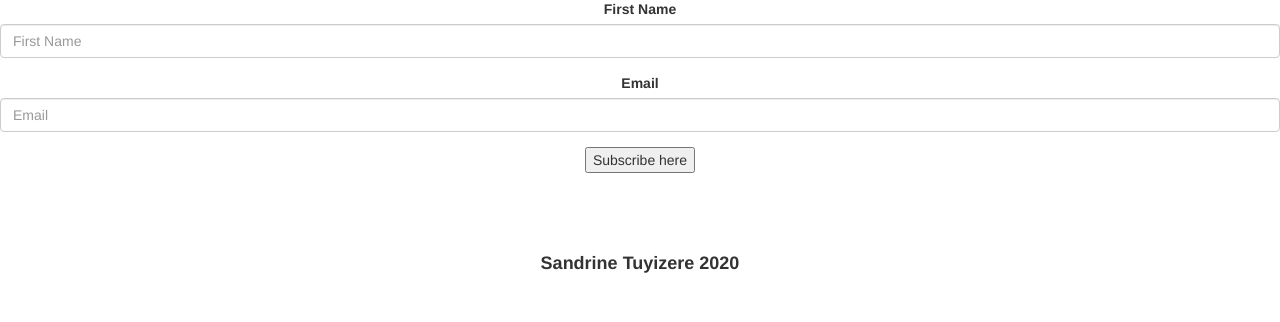
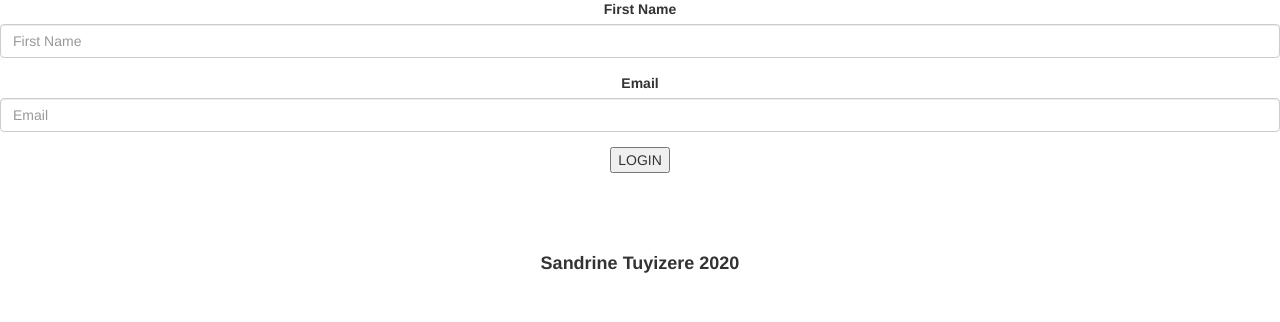
Before and after one commit to sandrineTuyizere/Instagram-App, a Django app: page / in a window 1280 px wide. Shown: the part 262-584 px from the top of the page. Run offline with Django 3.2, Linux system fonts and the light colour scheme; the visitor is signed in with stand-in values (Sample User, id 1); some libraries are stand-ins or nearby versions; some web fonts are replaced.

Commit message:
modifying instagram

```diff
--- a/account/templates/index.html
+++ b/account/templates/index.html
@@ -34,7 +34,7 @@
     <form action="{% url 'homePage' %}" method="post">
       {%csrf_token%}
       {% bootstrap_form letterForm %}
-      <input type="submit" value="Subscribe here">
+      <input type="submit" value="LOGIN">
 
     </form>
 
--- a/account/templates/navbar.html
+++ b/account/templates/navbar.html
@@ -52,6 +52,9 @@
        <li>
          <a href="/logout">Logout</a>
        </li>
+       <li>
+        <a href="/login">Login</a>
+      </li>
      </ul>
 
  </div>
--- a/instagramapp/settings.py
+++ b/instagramapp/settings.py
@@ -43,7 +43,7 @@ INSTALLED_APPS = [
     'django.contrib.sessions',
     'django.contrib.messages',
     'django.contrib.staticfiles',
-    'newsletter',
+    #'newsletter',
 ]
 
 MIDDLEWARE = [
--- a/instagramapp/urls.py
+++ b/instagramapp/urls.py
@@ -23,6 +23,8 @@ urlpatterns = [
     url(r'',include('account.urls')),
     url(r'^tinymce/', include('tinymce.urls')),
     url(r"^logout/$", auth_views.LogoutView.as_view(), name='logout'),
+    url(r"^login/$", auth_views.LoginView.as_view(), name='login'),
+
    # url(r'^logout/$', views.logout, {"next_page": '/'}),
     #url( r'^logout/$',auth_views.LogoutView.as_view(template_name="useraccounts/logout.html"), name="logout"),
 
```
